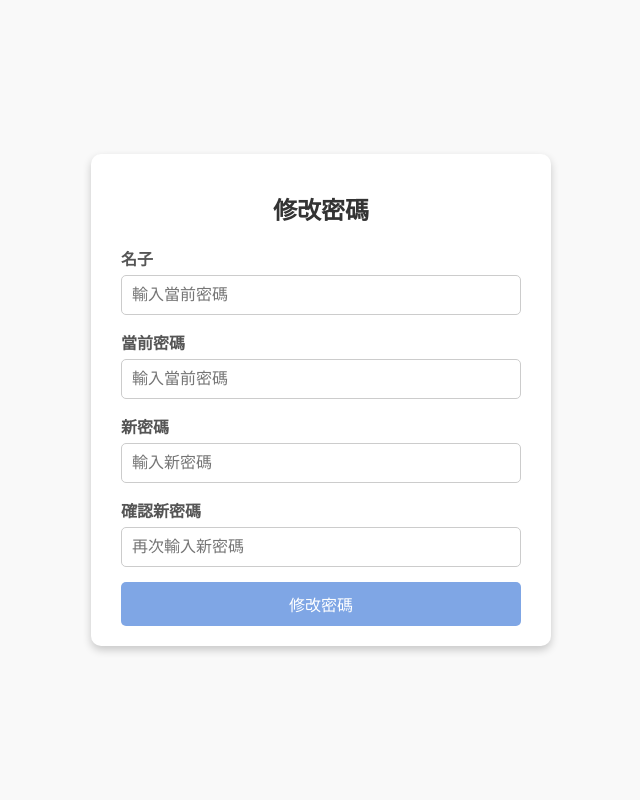
After one commit to Craft931226/PianoClubReservation, a Django app: template projectApp/templates/ChangePassword.html in a window 1280 px wide. The commit adds this page. Shown: the whole page, without its empty margins (319-959 px from the left). Run offline with Django 5.2, Linux system fonts and the light colour scheme; the template is opened without the code that fills it, so the values that code supplies are empty.

Commit message:
Add Change Password UI

```diff
--- /dev/null
+++ b/projectApp/static/css/style_ChangePassword.css
@@ -0,0 +1,75 @@
+/* General styles */
+body {
+    font-family: Arial, sans-serif;
+    margin: 0;
+    padding: 0;
+    background-color: #f9f9f9;
+    display: flex;
+    justify-content: center;
+    align-items: center;
+    height: 100vh;
+    box-sizing: border-box;
+}
+
+/* Container styles */
+.container {
+    background-color: #fff;
+    padding: 20px 30px;
+    border-radius: 10px;
+    box-shadow: 0 4px 8px rgba(0, 0, 0, 0.2);
+    width: 100%;
+    max-width: 400px;
+    text-align: center;
+}
+
+/* Form styles */
+h1 {
+    margin-bottom: 20px;
+    font-size: 1.5em;
+    color: #333;
+}
+
+.form-group {
+    margin-bottom: 15px;
+    text-align: left;
+}
+
+label {
+    display: block;
+    margin-bottom: 5px;
+    font-weight: bold;
+    color: #555;
+}
+
+input {
+    width: 100%;
+    padding: 10px;
+    border: 1px solid #ccc;
+    border-radius: 5px;
+    box-sizing: border-box;
+    font-size: 1em;
+}
+
+input:focus {
+    border-color: #7fa6e5;
+    outline: none;
+    box-shadow: 0 0 5px rgba(127, 166, 229, 0.5);
+}
+
+/* Button styles */
+.btn {
+    display: inline-block;
+    width: 100%;
+    padding: 10px;
+    background-color: #7fa6e5;
+    color: white;
+    font-size: 1em;
+    border: none;
+    border-radius: 5px;
+    cursor: pointer;
+    transition: background 0.3s;
+}
+
+.btn:hover {
+    background-color: #5d8ac9;
+}
--- a/projectApp/static/js/scroll.js
+++ b/projectApp/static/js/scroll.js
@@ -1,6 +1,7 @@
 const translations = {
-    "預約系統": { en: "Reserve", zh: "預約系統" },
-    "注意事項": { en: "Note", zh: "注意事項" },
+    "主頁": { en: "Home", zh: "主頁" },
+    "預約系統": { en: "Reservation System", zh: "預約系統" },
+    "注意事項": { en: "Notations", zh: "注意事項" },
     "常見問題": { en: "F&Q", zh: "常見問題" },
     "歡迎": { en: "Welcome,", zh: "歡迎，" },
     "歡迎來到琴房預約系統": { en: "Welcome to the Piano Room Reservation System", zh: "歡迎來到琴房預約系統" },
--- /dev/null
+++ b/projectApp/templates/ChangePassword.html
@@ -0,0 +1,36 @@
+<!DOCTYPE html>
+<html lang="en">
+<head>
+    <meta charset="UTF-8">
+    <meta name="viewport" content="width=device-width, initial-scale=1.0">
+    <title>修改密碼</title>
+    {% load static %}
+    <link rel="icon" href="{% static 'favicon.ico' %}" type="image/x-icon">
+    <link rel="stylesheet" href="{% static 'css/style_ChangePassword.css' %}">
+</head>
+<body>
+    <div class="container">
+        <h1>修改密碼</h1>
+        <form action="{% url 'change_password' %}" method="POST">
+            {% csrf_token %}
+            <div class="form-group">
+                <label for="name">名子</label>
+                <input type="text" id="name" name="name" placeholder="輸入當前密碼" required>
+            </div>
+            <div class="form-group">
+                <label for="currentPassword">當前密碼</label>
+                <input type="password" id="currentPassword" name="currentPassword" placeholder="輸入當前密碼" required>
+            </div>
+            <div class="form-group">
+                <label for="newPassword">新密碼</label>
+                <input type="password" id="newPassword" name="newPassword" placeholder="輸入新密碼" required>
+            </div>
+            <div class="form-group">
+                <label for="confirmPassword">確認新密碼</label>
+                <input type="password" id="confirmPassword" name="confirmPassword" placeholder="再次輸入新密碼" required>
+            </div>
+            <button type="submit" class="btn">修改密碼</button>
+        </form>
+    </div>
+</body>
+</html>
--- a/projectApp/templates/Login.html
+++ b/projectApp/templates/Login.html
@@ -19,7 +19,7 @@
                 <input type="text" id="name" name="name" placeholder="輸入您的使用者名稱" required>
             </div>
             <div class="form-group">
-                <label for="password">密碼(第一次會是學號)</label>
+                <label for="password">密碼(第一次登入會是學號)</label>
                 <input type="password" id="student_id" name="student_id" placeholder="輸入您的密碼" required>
             </div>
             <button type="submit" class="login-btn">登入</button>
@@ -27,6 +27,7 @@
     </div>
     {% if error_message %}
         <p style="color:red;">{{ error_message }}</p>
+        <p style="color:red;">忘記密碼請聯繫網管</p>
     {% endif %}
 </body>
 </html>
--- a/projectApp/urls.py
+++ b/projectApp/urls.py
@@ -1,9 +1,10 @@
 from django.urls import path
 from . import views
-from .views import home_view
+from .views import home_view, change_password_view
 
 urlpatterns = [
     path('', views.second_page, name='login'),  # 空路徑對應登入頁面
     path('login/', views.second_page, name='login'),  # 可選，提供 /login/ 進入
     path('home/', views.home_view, name='home'),
+    path('change_password/', views.change_password_view, name='change_password'),  # 新增更改密碼頁面
 ]
--- a/projectApp/views.py
+++ b/projectApp/views.py
@@ -41,3 +41,8 @@ def home_view(request):
         return redirect('login')  # 如果沒有用戶名，重定向到登錄頁面
 
     return render(request, "homePage.html", {'username': username})
+
+def change_password_view(request):
+
+
+    return render(request, "ChangePassword.html")
```
Also changed, not shown: projectApp/google_sheets.py (+13 -13 lines), projectApp/static/css/style_home.css (+56 -38 lines), projectApp/templates/homePage.html (+12 -3 lines).
